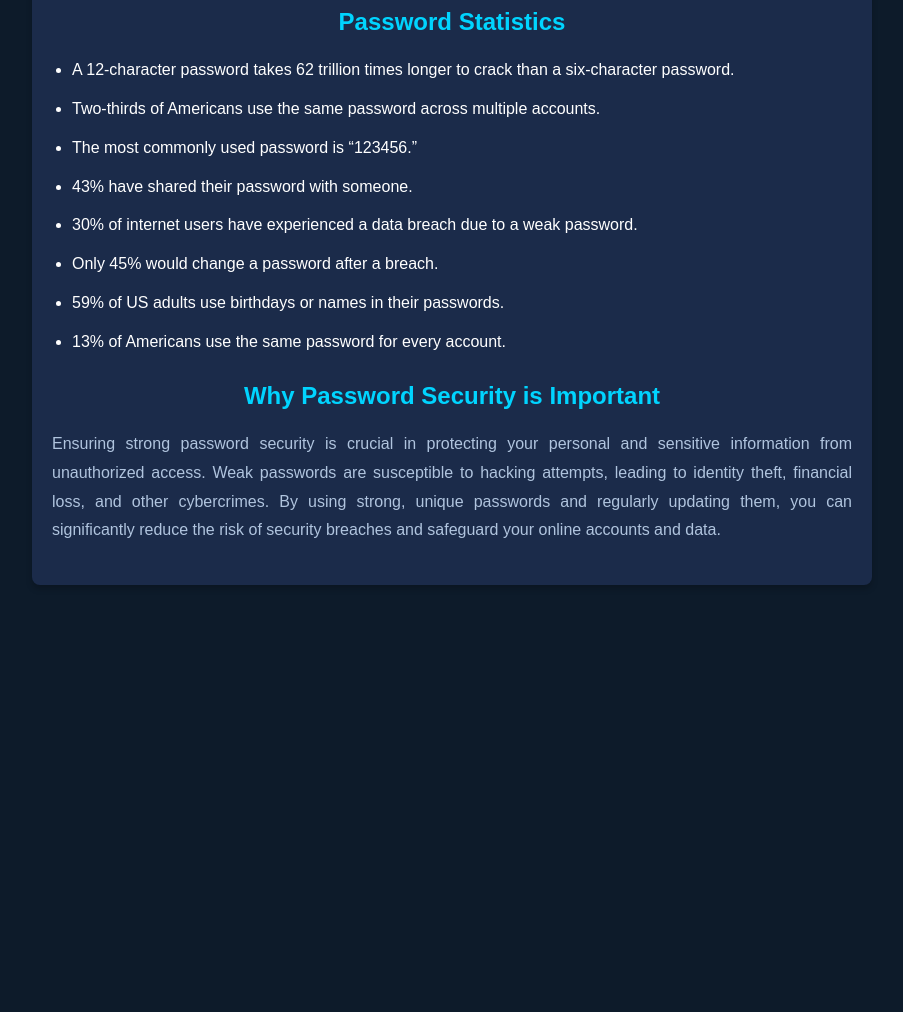
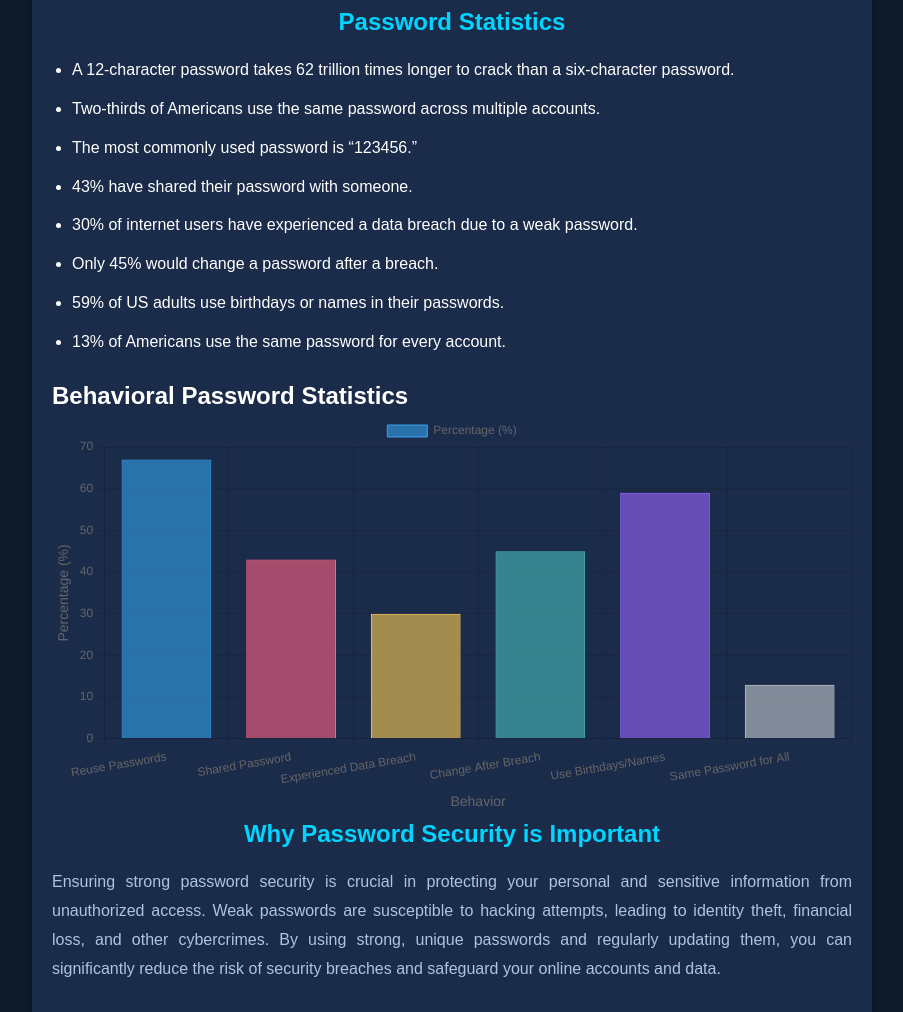
Before and after one commit to andrewzheng30/Password-Security-Website, a plain HTML site: page frontend/security_tips.html in a window 1280 px wide. Shown: the part 451-1463 px from the top of the page, without its empty margins (188-1091 px from the left). Before the commit the page ends 1056 px from the top, so only its background shows below. Drawn offline with nearby package versions, Linux system fonts and the light colour scheme.

Commit message:
Add files via upload

```diff
--- /dev/null
+++ b/frontend/behavioralChart.js
@@ -0,0 +1,72 @@
+document.addEventListener('DOMContentLoaded', function () {
+    const ctx = document.getElementById('behavioralBarChart').getContext('2d');
+    const data = {
+        labels: [
+            'Reuse Passwords',
+            'Shared Password',
+            'Experienced Data Breach',
+            'Change After Breach',
+            'Use Birthdays/Names',
+            'Same Password for All'
+        ],
+        datasets: [{
+            label: 'Percentage (%)',
+            data: [67, 43, 30, 45, 59, 13],
+            backgroundColor: [
+                'rgba(54, 162, 235, 0.6)',
+                'rgba(255, 99, 132, 0.6)',
+                'rgba(255, 205, 86, 0.6)',
+                'rgba(75, 192, 192, 0.6)',
+                'rgba(153, 102, 255, 0.6)',
+                'rgba(201, 203, 207, 0.6)'
+            ],
+            borderColor: [
+                'rgba(54, 162, 235, 1)',
+                'rgba(255, 99, 132, 1)',
+                'rgba(255, 205, 86, 1)',
+                'rgba(75, 192, 192, 1)',
+                'rgba(153, 102, 255, 1)',
+                'rgba(201, 203, 207, 1)'
+            ],
+            borderWidth: 1
+        }]
+    };
+
+    new Chart(ctx, {
+        type: 'bar',
+        data: data,
+        options: {
+            responsive: true,
+            plugins: {
+                legend: {
+                    display: true,
+                    position: 'top'
+                },
+                tooltip: {
+                    callbacks: {
+                        label: function (tooltipItem) {
+                            return `${tooltipItem.raw}%`;
+                        }
+                    }
+                }
+            },
+            scales: {
+                x: {
+                    title: {
+                        display: true,
+                        text: 'Behavior',
+                        font: { size: 14 }
+                    }
+                },
+                y: {
+                    beginAtZero: true,
+                    title: {
+                        display: true,
+                        text: 'Percentage (%)',
+                        font: { size: 14 }
+                    }
+                }
+            }
+        }
+    });
+});
--- a/frontend/security_tips.html
+++ b/frontend/security_tips.html
@@ -5,6 +5,8 @@
     <meta name="viewport" content="width=device-width, initial-scale=1.0">
     <title>Security Tips</title>
     <link rel="stylesheet" href="styles.css">
+    <script src="https://cdn.jsdelivr.net/npm/chart.js"></script>
+    <script src="behavioralChart.js" defer></script>
 </head>
 <body>
     <!-- Navigation Bar -->
@@ -50,6 +52,12 @@
             </ul>
         </section>
 
+        <!-- Chart Section -->
+        <section class="chart-section">
+            <h2>Behavioral Password Statistics</h2>
+            <canvas id="behavioralBarChart" width="800" height="400"></canvas>
+        </section>
+
         <!-- Importance Section -->
         <section class="importance-section">
             <h2>Why Password Security is Important</h2>
--- a/frontend/styles.css
+++ b/frontend/styles.css
@@ -1,3 +1,4 @@
+/* General Reset */
 body, h1, h2, h3, p, ul, li {
     margin: 0;
     padding: 0;
```
Also changed, not shown: frontend/password_breacher.js (+26 -7 lines), frontend/index.html (line endings or trailing spaces), frontend/password_breacher.html (line endings or trailing spaces), frontend/password_checker.html (line endings or trailing spaces), frontend/password_checker.js (line endings or trailing spaces).
